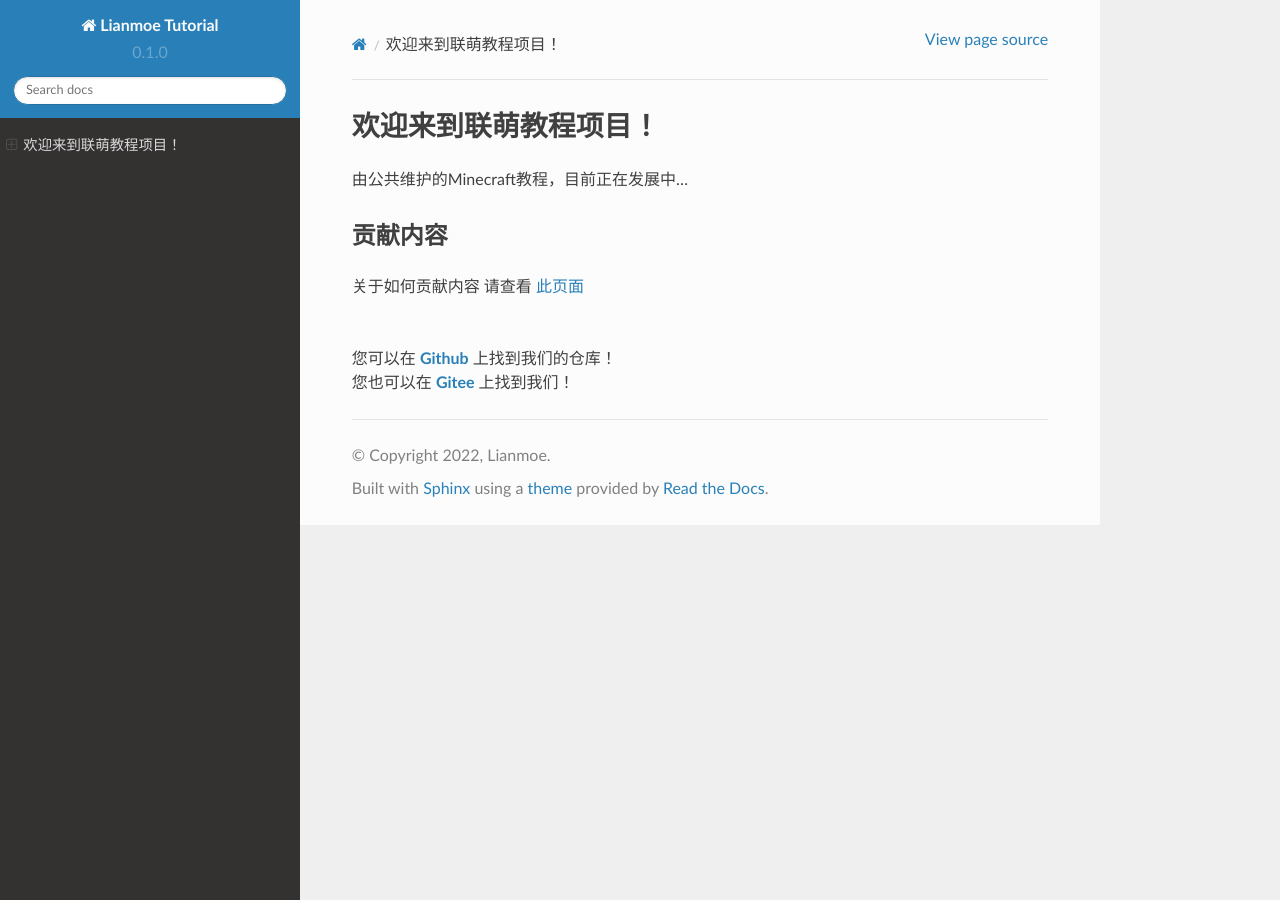
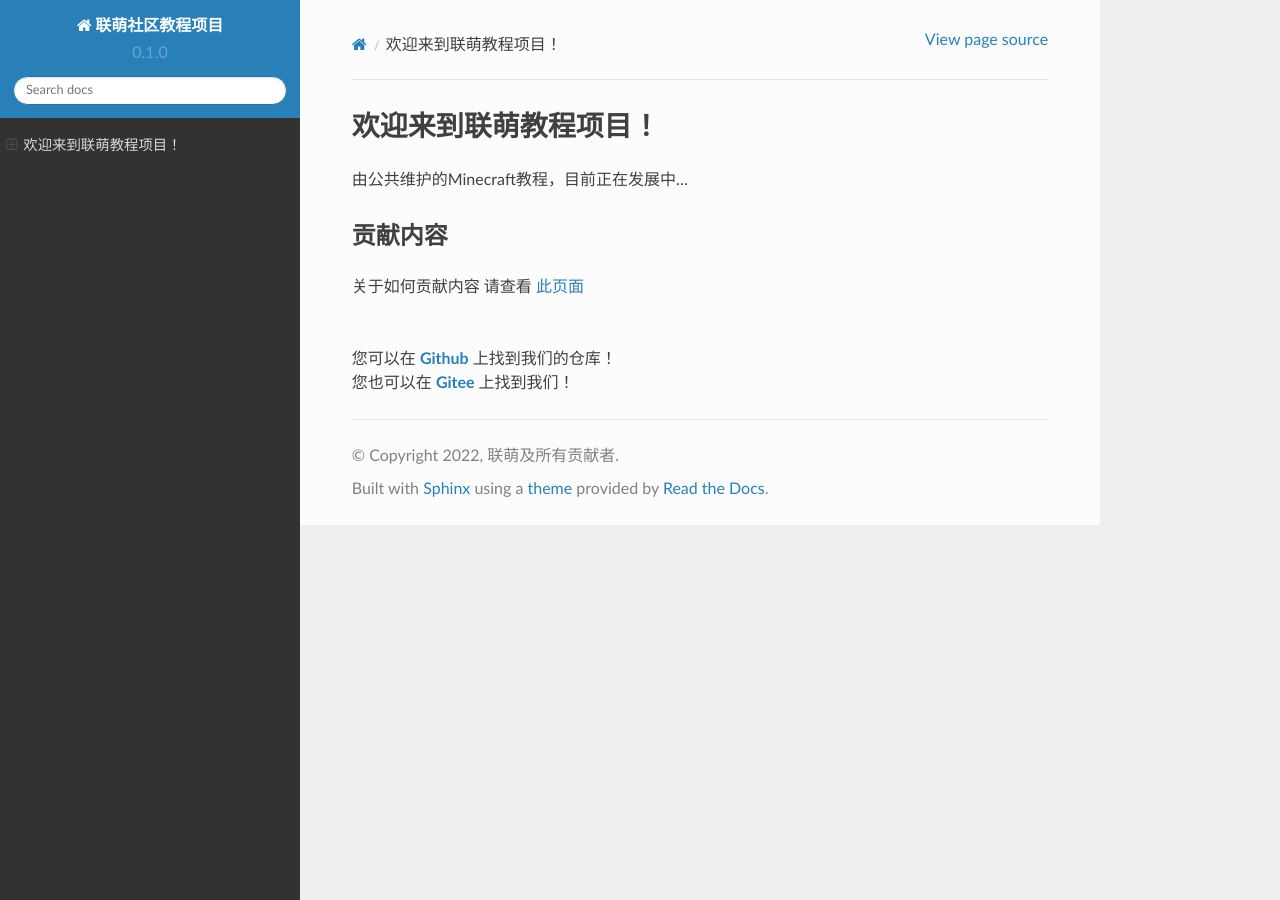
Before and after one commit to Lianmoe/Lianmoe-Tutorial, a Sphinx documentation site: the page built from docs/index.md, in a window 1280 px wide. Built offline with Sphinx 7.4.7 and the Read the Docs theme 2.0.0, drawn with Linux system fonts in a browser that asks for light colours.

Commit message:
Update conf.py

```diff
--- a/docs/conf.py
+++ b/docs/conf.py
@@ -2,9 +2,9 @@
 
 # -- Project information
 
-project = 'Lianmoe Tutorial'
-copyright = '2022, Lianmoe'
-author = 'The Community'
+project = '联萌社区教程项目'
+copyright = '2022, 联萌及所有贡献者'
+author = '由社区贡献'
 
 release = '0.1'
 version = '0.1.0'
```
